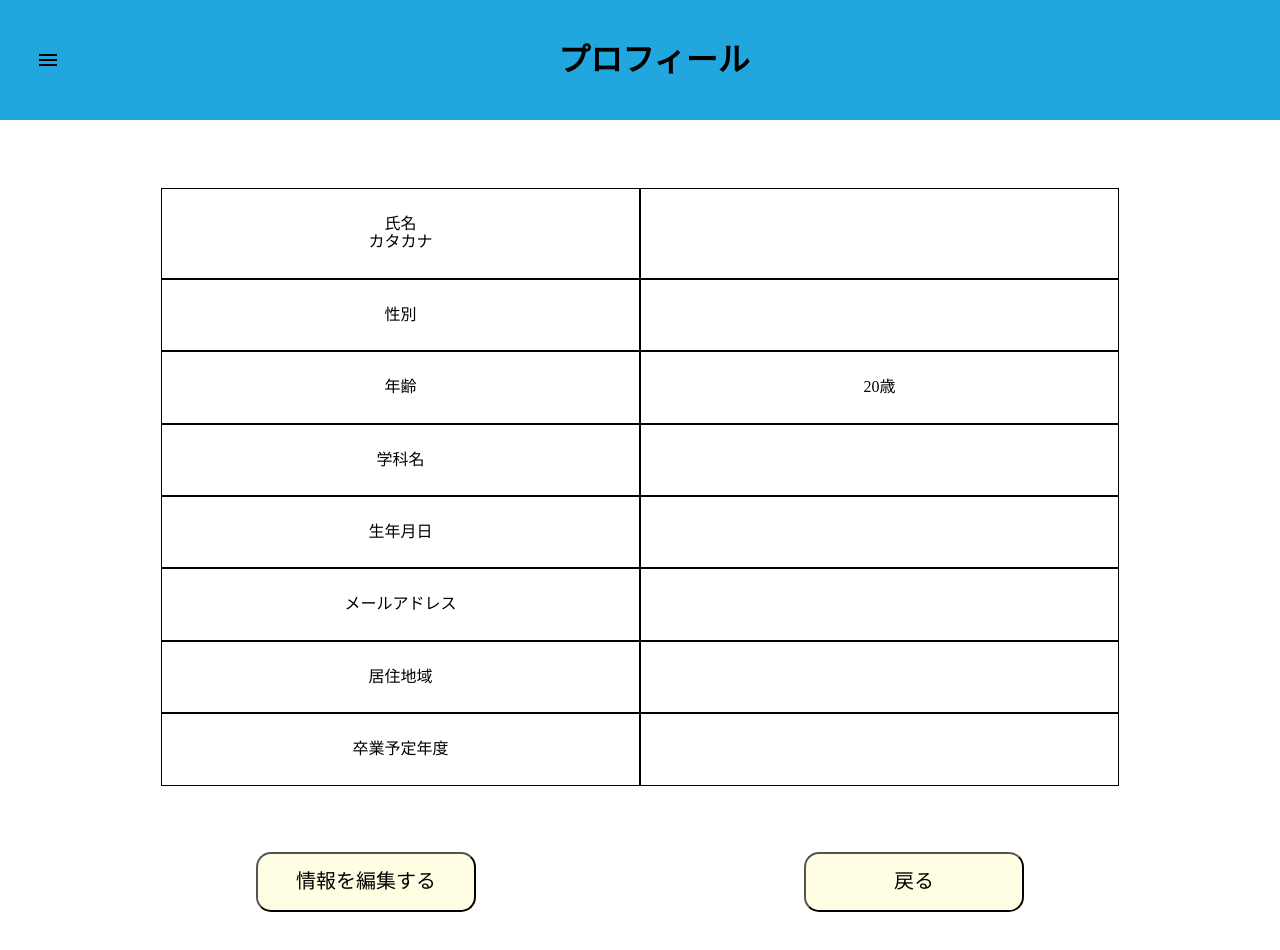
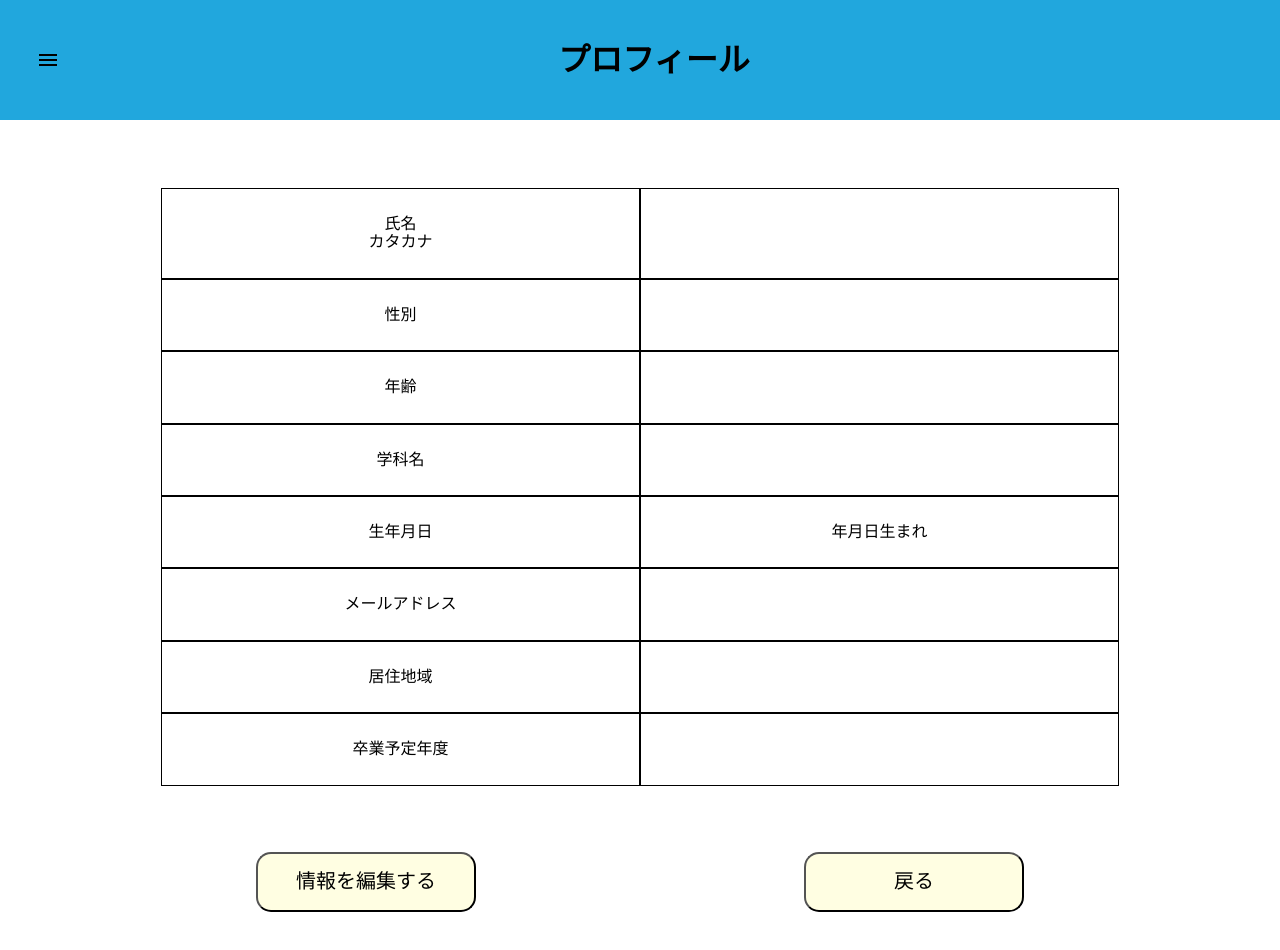
Before and after one commit to hayatosuzuki3228/CVAISotuken, a React (Vite) app: page /profile-st in a window 1280 px wide. Shown: the top 950 px of the page. Built offline with nearby package versions, Linux system fonts and the light colour scheme.

Commit message:
データの受け渡し、その他調整

```diff
--- a/src/Page/Profile/profile-st-edit.jsx
+++ b/src/Page/Profile/profile-st-edit.jsx
@@ -21,12 +21,37 @@ import {
   TextField,
 } from "@mui/material";
 import MenuIcon from "@mui/icons-material/Menu";
-import { years, months, days, selectBox, HOME, Bye } from "./Data";
+import { years, months, days, selectBox, HOME, Bye, older } from "./Data";
 
 export function SEdit() {
   useEffect(() => {
     document.title = "プロフィール編集";
   }, []);
+
+  const location = useLocation();
+  const warpName = location.state?.name || "";
+  const warpKName = location.state?.kName || "";
+  const warpMan = location.state?.man || "";
+  const warpGak = location.state?.Gak || "";
+  const warpYears = location.state?.Years || "";
+  const warpMonths = location.state?.Months || "";
+  const warpDays = location.state?.Days || "";
+  const warpHome = location.state?.Home || "";
+  const warpBye = location.state?.bye || "";
+  const warpEmail = location.state?.email || "";
+  const warpAge = location.state?.age || "";
+
+  const [name, setName] = useState(warpName);
+  const [kName, setKName] = useState(warpKName);
+  const [man, setMan] = useState(warpMan);
+  const [Gak, setGak] = useState(warpGak);
+  const [Years, setYears] = useState(warpYears);
+  const [Months, setMonths] = useState(warpMonths);
+  const [Days, setDays] = useState(warpDays);
+  const [Home, setHome] = useState(warpHome);
+  const [bye, setBye] = useState(warpBye);
+  const [email, setEmail] = useState(warpEmail);
+  const [age, setAge] = useState(warpAge);
 
   const navigate = useNavigate();
   const OnClick = () => {
@@ -36,6 +61,16 @@ export function SEdit() {
     navigate("/profile-st-com");
   };
   const OnClickBack = () => {
+    const birthDate = new Date(Years, Months - 1, Days);
+    const today = new Date();
+    let age = today.getFullYear() - birthDate.getFullYear();
+    const m = today.getMonth() - birthDate.getMonth();
+
+    if (m < 0 || (m === 0 && today.getDate() < birthDate.getDate())) {
+      age--;
+    }
+    setAge(age);
+
     navigate("/profile-st", {
       state: {
         name,
@@ -48,6 +83,7 @@ export function SEdit() {
         email,
         Home,
         bye,
+        age,
       },
     });
   };
@@ -56,29 +92,6 @@ export function SEdit() {
   const toggleDrawer = (newOpen) => () => {
     setOpen(newOpen);
   };
-
-  const location = useLocation();
-  const warpName = location.state?.name || "";
-  const warpKName = location.state?.kName || "";
-  const warpMan = location.state?.man || "";
-  const warpGak = location.state?.Gak || "";
-  const warpYears = location.state?.Years || "";
-  const warpMonths = location.state?.Months || "";
-  const warpDays = location.state?.Days || "";
-  const warpHome = location.state?.Home || "";
-  const warpBye = location.state?.bye || "";
-  const warpEmail = location.state?.email || "";
-
-  const [name, setName] = useState(warpName);
-  const [kName, setKName] = useState(warpKName);
-  const [man, setMan] = useState(warpMan);
-  const [Gak, setGak] = useState(warpGak);
-  const [Years, setYears] = useState(warpYears);
-  const [Months, setMonths] = useState(warpMonths);
-  const [Days, setDays] = useState(warpDays);
-  const [Home, setHome] = useState(warpHome);
-  const [bye, setBye] = useState(warpBye);
-  const [email, setEmail] = useState(warpEmail);
 
   const handleChange1 = (event) => {
     setMan(event.target.value);
@@ -189,21 +202,21 @@ export function SEdit() {
             <RadioGroup
               value={man}
               onChange={handleChange1}
-              defaultValue="man"
+              defaultValue={man}
               row
             >
               <FormControlLabel
-                value="man"
+                value="男性"
                 control={<Radio />}
                 label="男性"
               ></FormControlLabel>
               <FormControlLabel
-                value="woman"
+                value="女性"
                 control={<Radio />}
                 label="女性"
               ></FormControlLabel>
               <FormControlLabel
-                value="gender"
+                value="その他"
                 control={<Radio />}
                 label="その他"
               ></FormControlLabel>
@@ -269,12 +282,13 @@ export function SEdit() {
               sx={{ width: 100 }}
               select
               multiline
-              id={years}
+              id={older}
               label="年"
               value={Years}
               onChange={(e) => setYears(e.target.value)}
+              placeholder="YYYY"
             >
-              {years.map((item, index) => (
+              {older.map((item, index) => (
                 <MenuItem key={index} value={item.value}>
                   {item.label}
                 </MenuItem>
@@ -289,6 +303,7 @@ export function SEdit() {
               label="月"
               value={Months}
               onChange={(e) => setMonths(e.target.value)}
+              placeholder="MM"
             >
               {months.map((item, index) => (
                 <MenuItem key={index} value={item.value}>
@@ -305,6 +320,7 @@ export function SEdit() {
               label="日"
               value={Days}
               onChange={(e) => setDays(e.target.value)}
+              placeholder="DD"
             >
               {days.map((item, index) => (
                 <MenuItem key={index} value={item.value}>
--- a/src/Page/Profile/profile-st.jsx
+++ b/src/Page/Profile/profile-st.jsx
@@ -35,6 +35,7 @@ export function SProfile() {
         email,
         Home,
         bye,
+        age,
       },
     });
   };
@@ -50,7 +51,7 @@ export function SProfile() {
   };
   const location = useLocation();
 
-  const { name, kName, man, Gak, Years, Months, Days, email, Home, bye } =
+  const { name, kName, man, Gak, Years, Months, Days, email, Home, bye, age } =
     location.state || {};
   const [open, setOpen] = React.useState(false);
   const toggleDrawer = (newOpen) => () => {
@@ -91,7 +92,8 @@ export function SProfile() {
                 </ListItem>
               </List>
               <Divider />
-              <List>
+              <List //実際に動かすときは95～102行目を消す
+              >
                 <ListItem disablePadding>
                   <ListItemButton onClick={OnClick3}>
                     <ListItemText primary="企業情報" />
@@ -146,7 +148,7 @@ export function SProfile() {
           </div>
           <div className="half-box black">
             <font size="3.5">
-              <p>20歳</p>
+              <p>{age !== undefined ? "${age}歳" : ""}</p>
             </font>
           </div>
         </div>
@@ -171,9 +173,7 @@ export function SProfile() {
           <div className="half-box black">
             <font size="3.5">
               <p>
-                {Years}
-                {Months}
-                {Days}
+                {Years}年{Months}月{Days}日生まれ
               </p>
             </font>
           </div>
```
